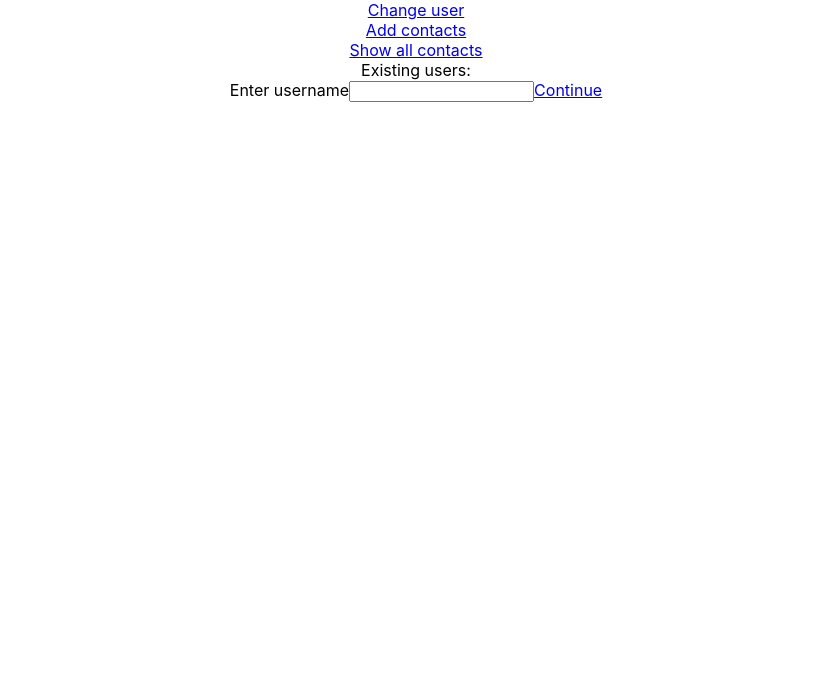
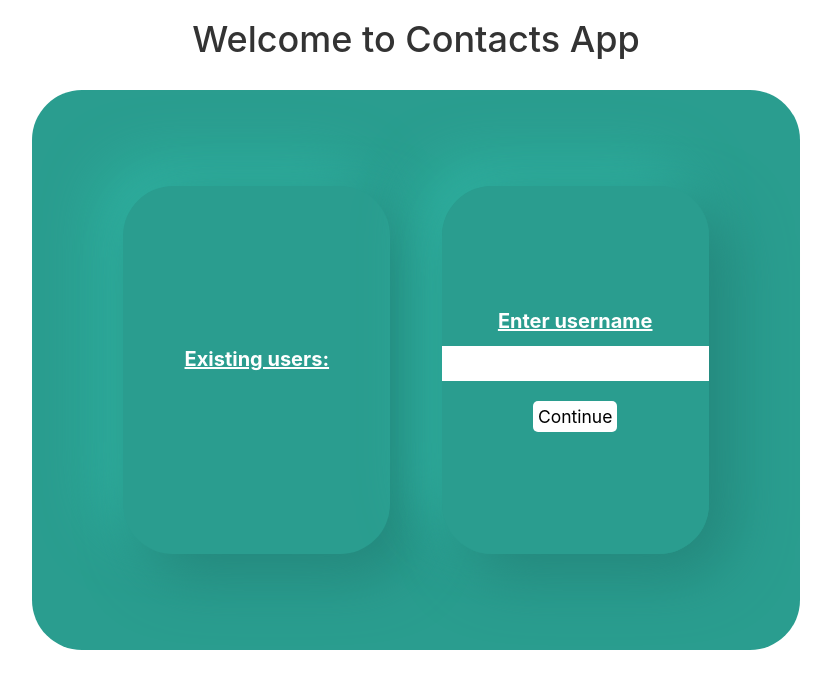
Before and after one commit to sammjainn/DPSchallenge, a React (Create React App) app: page / in a window 1280 px wide. Shown: the top 688 px of the page, without its empty margins (224-1055 px from the left). Built offline with nearby package versions, Linux system fonts and the light colour scheme; the HTML template or start-up script is replaced by a standard one.

Commit message:
styled main page + header

```diff
--- a/public/index.html
+++ b/public/index.html
@@ -4,6 +4,10 @@
     <meta charset="utf-8" />
     <link rel="icon" href="%PUBLIC_URL%/favicon.ico" />
     <meta name="viewport" content="width=device-width, initial-scale=1" />
+    <link
+      rel="stylesheet"
+      href="https://maxcdn.bootstrapcdn.com/bootstrap/3.4.1/css/bootstrap.min.css"
+    />
     <title>React App</title>
   </head>
   <body>
--- a/src/App.js
+++ b/src/App.js
@@ -2,14 +2,12 @@ import './App.css';
 import User from './components/User';
 import AddContact from './components/AddContact';
 import ContactList from './components/ContactList';
-import Header from './components/Header';
 import { BrowserRouter as Router, Route, Switch } from 'react-router-dom';
 
 function App() {
   return (
     <Router>
       <div className='App'>
-        <Header></Header>
         <Switch>
           <Route path='/' exact component={User}></Route>
           <Route path='/add' exact component={AddContact}></Route>
--- a/src/components/AddContact.jsx
+++ b/src/components/AddContact.jsx
@@ -1,5 +1,5 @@
 import React, { Component } from 'react';
-
+import Header from './Header';
 class AddContact extends Component {
   state = { user: '', contacts: [] };
 
@@ -12,6 +12,7 @@ class AddContact extends Component {
     console.log(this.state);
     return (
       <div>
+        <Header></Header>
         <div>Add contacts page</div>
       </div>
     );
--- a/src/components/ContactList.jsx
+++ b/src/components/ContactList.jsx
@@ -1,5 +1,5 @@
 import React, { Component } from 'react';
-
+import Header from './Header';
 class ContactList extends Component {
   state = { user: '', contacts: [] };
 
@@ -12,6 +12,7 @@ class ContactList extends Component {
     console.log(this.state);
     return (
       <div>
+        <Header></Header>
         <div>All contacts list</div>
       </div>
     );
--- a/src/components/Header.jsx
+++ b/src/components/Header.jsx
@@ -1,19 +1,40 @@
 import React, { Component } from 'react';
 import { Link } from 'react-router-dom';
-
+import '../styles/header.css';
 class Header extends Component {
   state = {};
+
   render() {
     return (
-      <div>
-        <div>
-          <Link to='/'>Change user</Link>
-        </div>
-        <div>
-          <Link to='/add'>Add contacts</Link>
-        </div>
-        <div>
-          <Link to='/contacts'>Show all contacts</Link>
+      <div className='header'>
+        <div className='header__content'>
+          <div
+            className='header__buttons'
+            variant='contained'
+            color='secondary'
+          >
+            <Link className='header__links' to='/'>
+              Change user
+            </Link>
+          </div>
+          <div
+            className='header__buttons'
+            variant='contained'
+            color='secondary'
+          >
+            <Link className='header__links' to='/add'>
+              Add contacts
+            </Link>
+          </div>
+          <div
+            className='header__buttons'
+            variant='contained'
+            color='secondary'
+          >
+            <Link className='header__links' to='/contacts'>
+              Show all contacts
+            </Link>
+          </div>
         </div>
       </div>
     );
--- a/src/components/User.jsx
+++ b/src/components/User.jsx
@@ -1,6 +1,6 @@
 import React, { Component } from 'react';
 import { Link } from 'react-router-dom';
-
+import '../styles/user.css';
 class User extends Component {
   state = { allUsers: [], user: '' };
 
@@ -36,22 +36,31 @@ class User extends Component {
 
   render() {
     return (
-      <div>
-        <div>
-          <div>Existing users:</div>
+      <div className='user'>
+        <h1>Welcome to Contacts App</h1>
+        <div className='user__container'>
+          <div className='user__left'>
+            <div className='user__subheading'>Existing users:</div>
+            <ul>
               {this.state.allUsers.map((userObj) => (
-            <div>{userObj.user}</div>
+                <li>{userObj.user}</li>
               ))}
+            </ul>
           </div>
-        <div>
-          Enter username
+          <div className='user__right'>
+            <div className='user__subheading'> Enter username </div>
             <input
               value={this.state.user}
               onChange={(e) => this.setState({ user: e.target.value })}
             ></input>
-          <Link onClick={this.handleSubmit} to='/add'>
+            <Link
+              className='user__submit'
+              onClick={this.handleSubmit}
+              to='/add'
+            >
               Continue
             </Link>
+          </div>
         </div>
       </div>
     );
--- a/src/index.css
+++ b/src/index.css
@@ -5,6 +5,8 @@ body {
     sans-serif;
   -webkit-font-smoothing: antialiased;
   -moz-osx-font-smoothing: grayscale;
+  padding: 0;
+  box-sizing: border-box;
 }
 
 code {
--- /dev/null
+++ b/src/styles/header.css
@@ -0,0 +1,24 @@
+.header {
+  margin: 2rem;
+  padding: 2rem;
+  font-size: 1.75rem;
+  border-bottom: 1px solid #264653;
+}
+.header__content {
+  display: flex;
+  flex-direction: row;
+  justify-content: space-evenly;
+  align-items: center;
+}
+.header__buttons {
+  padding: 0.5rem 0.8rem;
+  background-color: #264653;
+  border-radius: 5px;
+}
+.header__buttons a {
+  color: white;
+  text-decoration: none;
+}
+.header__buttons:hover {
+  background-color: #2a9d8f;
+}
--- /dev/null
+++ b/src/styles/user.css
@@ -0,0 +1,54 @@
+.user__container {
+  display: flex;
+  flex-direction: row;
+  justify-content: space-evenly;
+  align-items: center;
+  grid-gap: 1rem;
+  border-radius: 50px;
+  width: 60vw;
+  height: 70vh;
+  padding: 5rem;
+  margin: auto;
+  margin-top: 3rem;
+  background-color: #2a9d8f;
+}
+.user__left,
+.user__right {
+  height: 80%;
+  width: 40%;
+  border-radius: 50px;
+  background: #2a9d8f;
+  box-shadow: 20px 20px 60px #24857a, -20px -20px 60px #30b5a4;
+  display: flex;
+  flex-direction: column;
+  align-items: center;
+  justify-content: center;
+  font-size: 1.75rem;
+  overflow: auto;
+  color: white;
+}
+input {
+  border-radius: 5px;
+  outline: none;
+  border: none;
+  color: black;
+  padding: 0.5rem;
+}
+.user__submit,
+.user__submit:hover {
+  text-decoration: none;
+  color: black;
+  background: white;
+  border-radius: 5px;
+  padding: 0.3rem 0.5rem;
+  margin-top: 2rem;
+}
+.user__submit:hover {
+  background-color: lightgray;
+}
+.user__subheading {
+  font-weight: bold;
+  font-size: 2rem;
+  text-decoration: underline;
+  margin-bottom: 1rem;
+}
```
Lines whose indentation alone changed are shown as unchanged.
